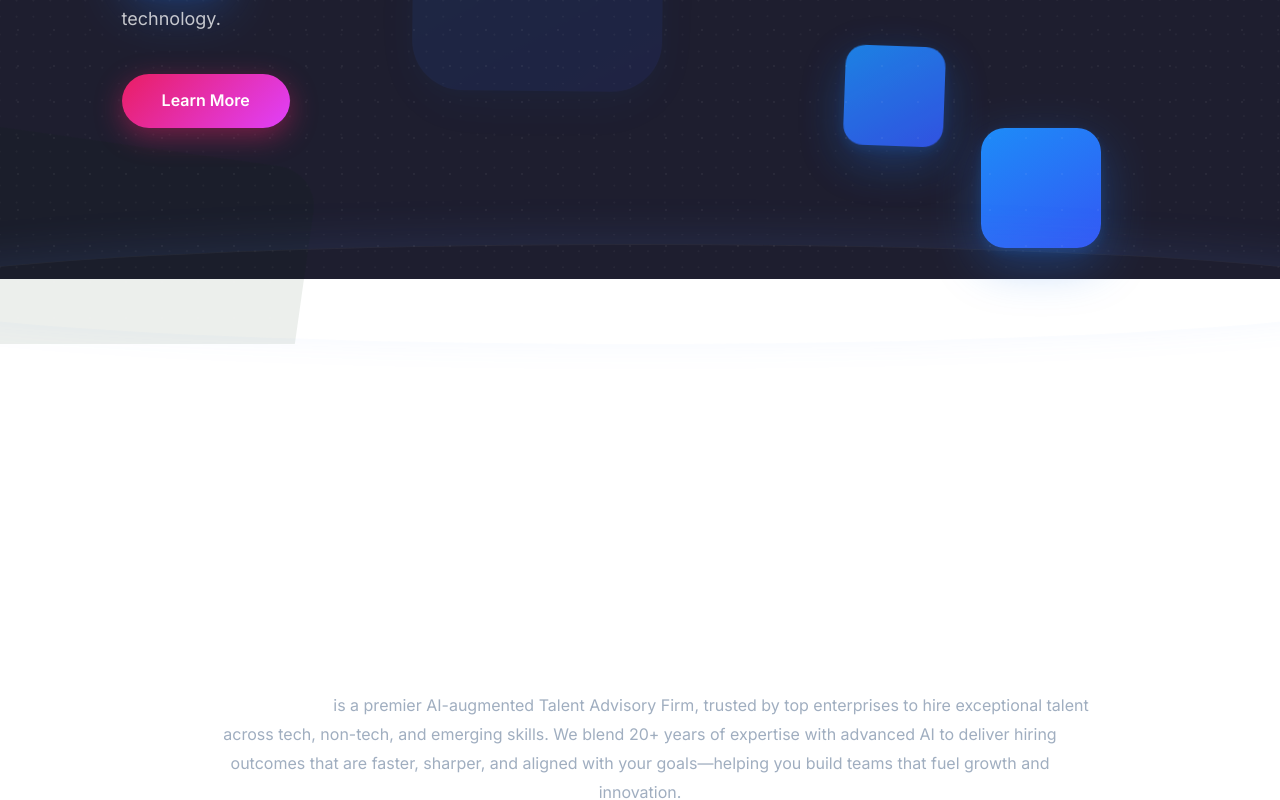
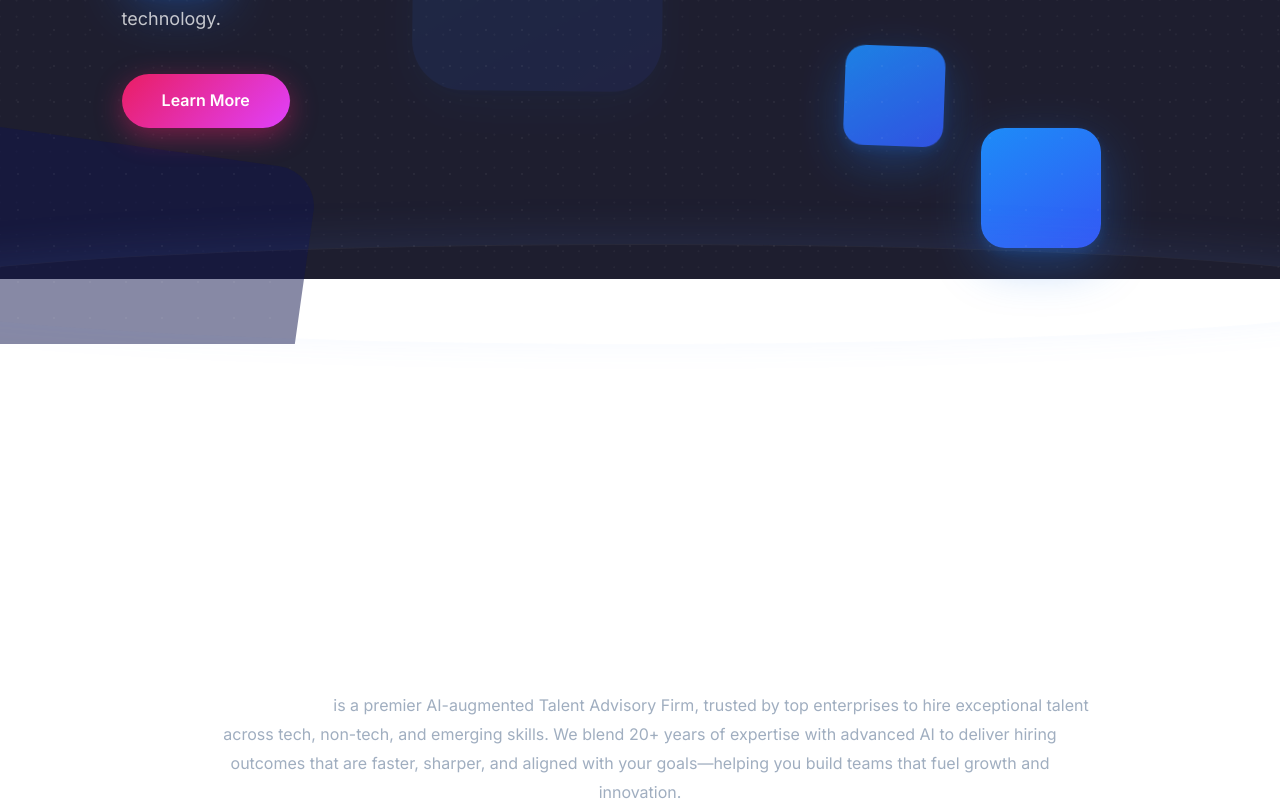
Before and after one commit to poornavenkatasaidronadula-lgtm/Staffing-Solutions, a React (Vite) app: page / in a window 1280 px wide. Shown: the part 521-1321 px from the top of the page. Built offline with nearby package versions, Linux system fonts and the light colour scheme.

Commit message:
style: removed broken image blobs from background that caused grey artifacts

```diff
--- a/src/components/BlkBackground.css
+++ b/src/components/BlkBackground.css
@@ -117,49 +117,6 @@
   opacity: 0.2;
 }
 
-/* ================================================================
-   SCROLL BLOBS — glowing path images at intervals down the page
-   ================================================================ */
-.blk-blob {
-  position: absolute;
-  pointer-events: none;
-  z-index: 0;
-  opacity: 0.15;
-  mix-blend-mode: color-dodge;
-  filter: hue-rotate(220deg) saturate(2);
-}
-
-.blk-blob1 {
-  left: -110px;
-  max-width: 60%;
-  top: 100vh;
-}
-
-.blk-blob2 {
-  right: -250px;
-  left: auto;
-  max-width: 70%;
-  top: 230vh;
-}
-
-.blk-blob3 {
-  left: 50px;
-  max-width: 45%;
-  top: 370vh;
-}
-
-.blk-blob4 {
-  right: 3%;
-  left: auto;
-  max-width: 60%;
-  top: 500vh;
-}
-
-.blk-blob5 {
-  left: -80px;
-  max-width: 50%;
-  top: 640vh;
-}
 
 /* ================================================================
    FLOAT ANIMATION
--- a/src/components/BlkBackground.jsx
+++ b/src/components/BlkBackground.jsx
@@ -19,12 +19,6 @@ export default function BlkBackground() {
         <div className="blk-square blk-sq6" />
         <div className="blk-square blk-sq7" />
 
-        {/* === SCROLL BLOBS: Glowing path images === */}
-        <img alt="" className="blk-blob blk-blob1" src="/img/path1.png" />
-        <img alt="" className="blk-blob blk-blob2" src="/img/path3.png" />
-        <img alt="" className="blk-blob blk-blob3" src="/img/path4.png" />
-        <img alt="" className="blk-blob blk-blob4" src="/img/path5.png" />
-        <img alt="" className="blk-blob blk-blob5" src="/img/path2.png" />
       </div>
     </>
   );
```
